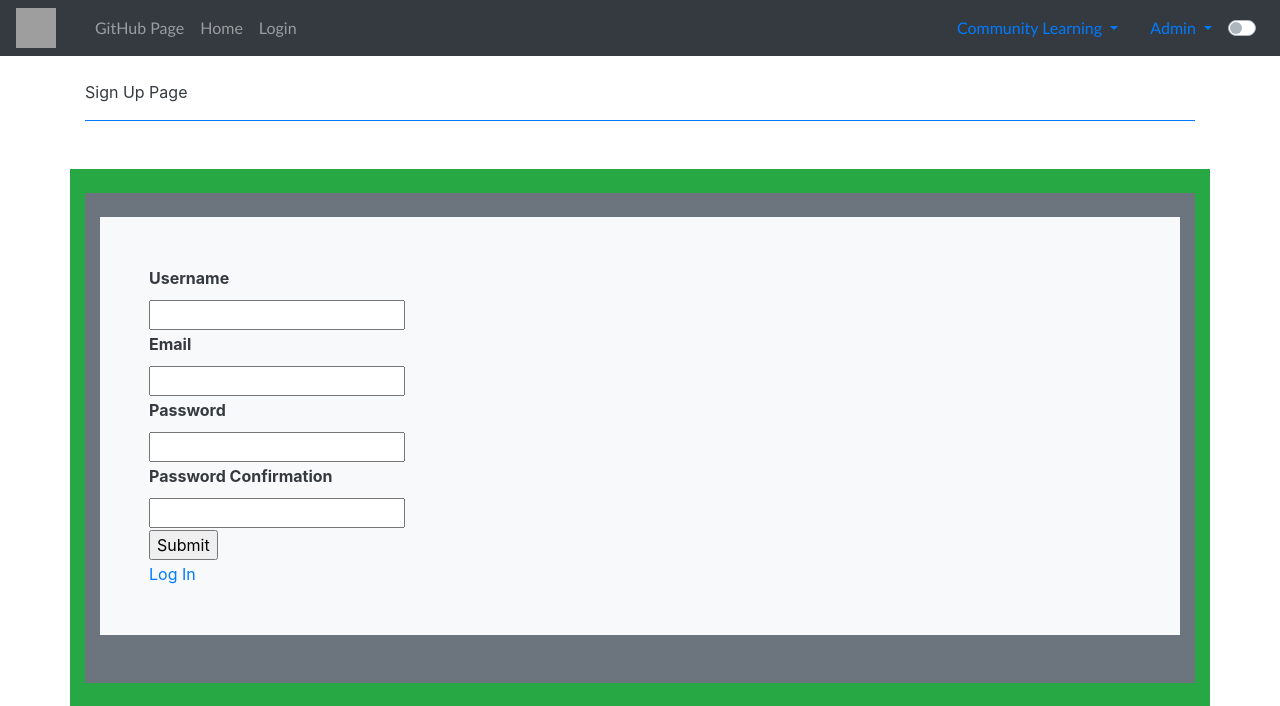
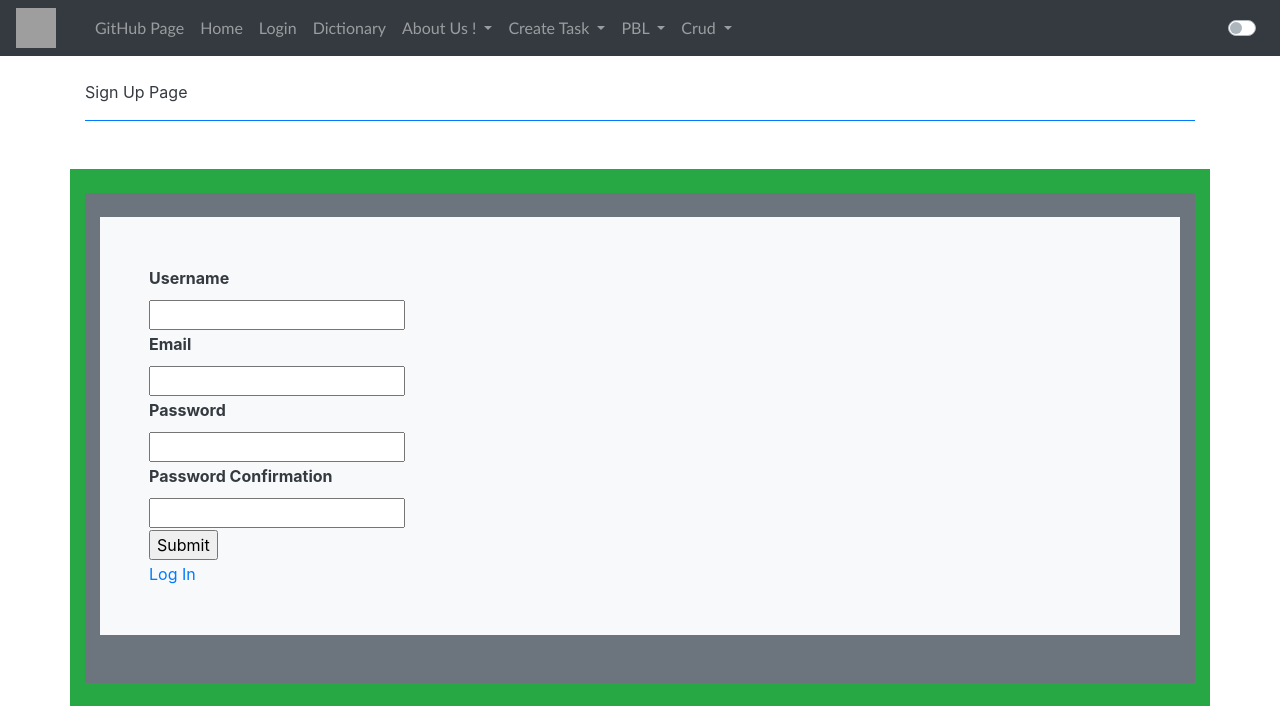
Before and after one commit to Athena9355/Team-123-final-version, a Flask app: page /authorize/ in a window 1280 px wide. Shown: the top 706 px of the page. Run offline with Flask 2, Linux system fonts and the light colour scheme; some libraries are stand-ins or nearby versions; grey boxes are pictures that could not be loaded.

Commit message:
fixed merge conflict 2

```diff
--- a/templates/layouts/navbar.html
+++ b/templates/layouts/navbar.html
@@ -24,10 +24,11 @@ This HTML is setup as a fragment allowing it to be "included" by other HTML file
             <a class="nav-link" href="https://github.com/Athena9355/Team-123-final-version">GitHub Page</a>
             <a class="nav-link" href="/">Home</a>
             <a class="nav-link" href="/login">Login</a>
+            <a class="nav-link" href="/dictionary">Dictionary</a>
 
             <!-- stub is shown using the name of the route -->
 
-<!--
+
             <div class="nav-item dropdown">
                 <a class="nav-link dropdown-toggle" href="#" id="navbarLabs" role="button" data-toggle="dropdown" aria-haspopup="true" aria-expanded="false">
                     About Us !
@@ -35,17 +36,24 @@ This HTML is setup as a fragment allowing it to be "included" by other HTML file
                 <div class="dropdown-menu" aria-labelledby="navbarDropdown">
                     <a class="dropdown-item" href="/natalie_abt">Natalie</a>
                     <a class="dropdown-item" href="/kamya">Kamya</a>
--->
+
 
                 </div>
             </div>
+
+            <div class="nav-item dropdown">
+                <a class="nav-link dropdown-toggle" href="#" id="navbarLabs" role="button" data-toggle="dropdown" aria-haspopup="true" aria-expanded="false">
+                    Create Task
+                </a>
+                <div class="dropdown-menu" aria-labelledby="navbarDropdown">
+                    <a class="dropdown-item" href="/to_do">To-Do</a>
 
 
                 </div>
             </div>
             <div class="nav-item dropdown">
                 <a class="nav-link dropdown-toggle" href="#" id="navbarLabs" role="button" data-toggle="dropdown" aria-haspopup="true" aria-expanded="false">
-                    Community Learning
+                    PBL
                 </a>
                 <div class="dropdown-menu" aria-labelledby="navbarDropdown">
                     <a class="dropdown-item" href="/faqs">Faqs</a >
@@ -55,23 +63,21 @@ This HTML is setup as a fragment allowing it to be "included" by other HTML file
                     <a class="dropdown-item" href="/library">Teacher Library</a>
                     <a class="dropdown-item" href="/drawing/">Drawing</a>
                     <a class="dropdown-item" href="/dictionary/">Dictionary</a>
-                    <a class="dropdown-item" href="/quote/">Motivational Quote</a>
+                    <a class="dropdown-item" href="/quote/">quote</a>
                 </div>
 
             </div>
             <div class="nav-item dropdown">
                 <a class="nav-link dropdown-toggle" href="#" id="navbarLabs" role="button" data-toggle="dropdown" aria-haspopup="true" aria-expanded="false">
-                    Admin
+                    Crud
                 </a>
                 <div class="dropdown-menu" aria-labelledby="navbarDropdown">
                     <a class="dropdown-item" href={{url_for('crud.crud')}}>Data Base</a>
                     <a class="dropdown-item" href={{url_for('crud.search')}}>Search </a>
                     <a class="dropdown-item" href={{url_for('notes.notes')}}>Notes</a>
                     <a class="dropdown-item" href={{url_for('content.content')}}>Upload</a>
-
                 </div>
             </div>
-
 
 
         </div>
```
Also changed, not shown: main.py (+0 -21 lines).
